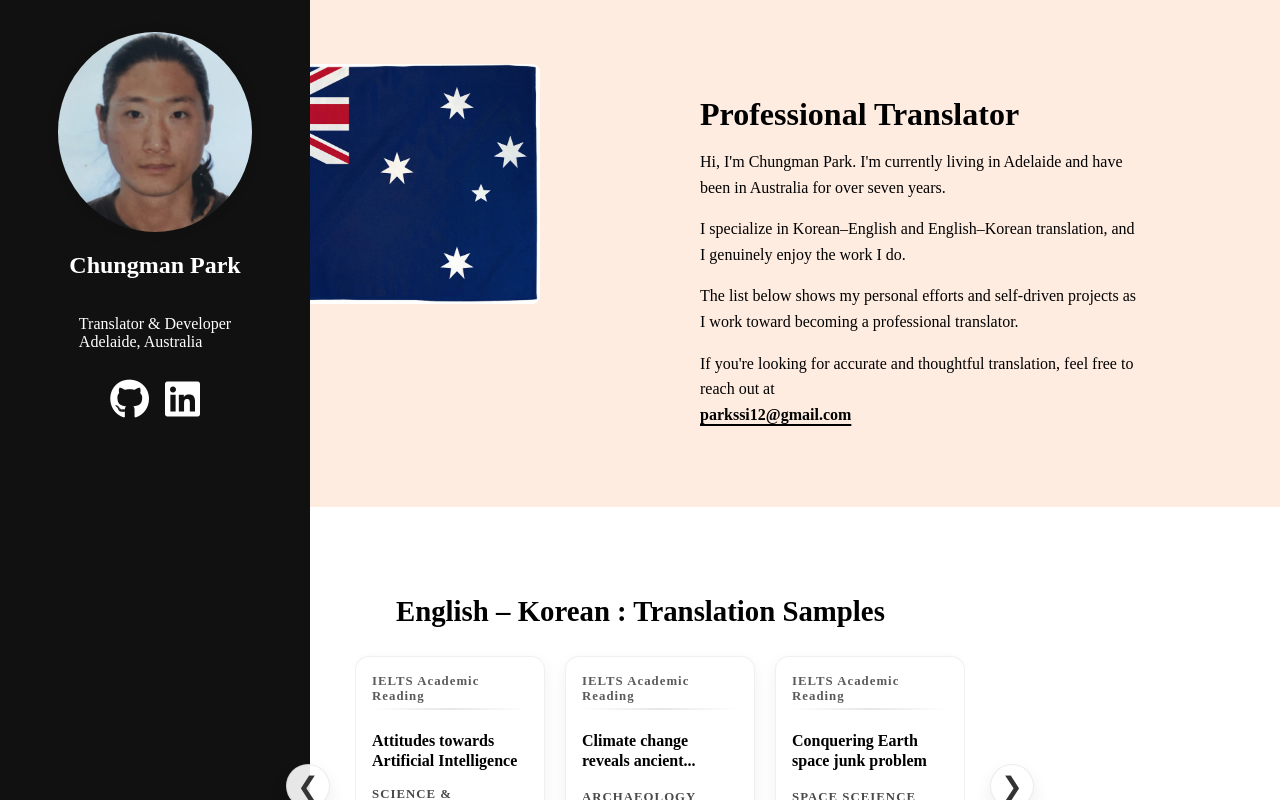
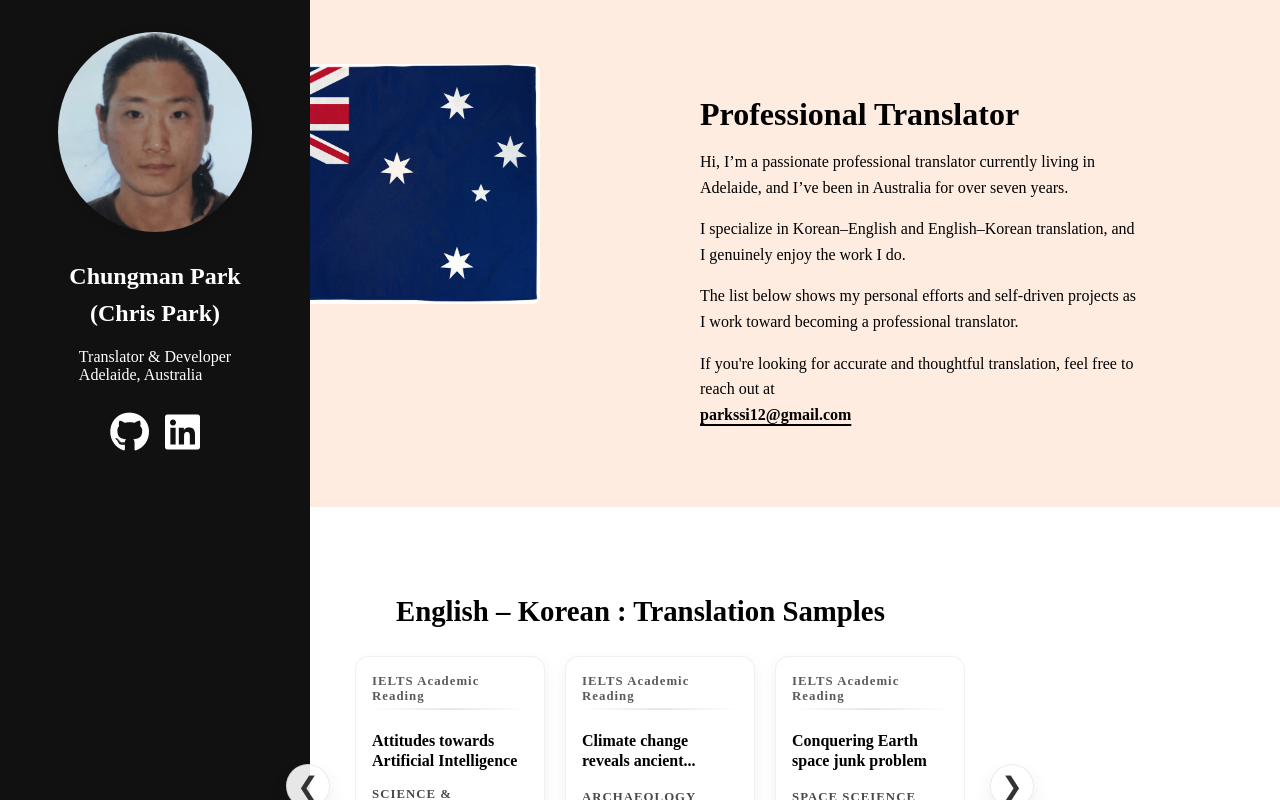
Before and after one commit to ChungmanPARK12/translator-portfolio, a React (Vite) app: page / in a window 1280 px wide. Shown: the top 800 px of the page. Built offline with nearby package versions, Linux system fonts and the light colour scheme.

Commit message:
Fixed some sections

```diff
--- a/src/components/Intro.jsx
+++ b/src/components/Intro.jsx
@@ -10,7 +10,7 @@ export default function Intro() {
         </div>
         <div className="intro-text">
           <h1>Professional Translator</h1>
-          <p>Hi, I'm Chungman Park. I'm currently living in Adelaide and have been in Australia for over seven years.</p>
+          <p>Hi, I’m a passionate professional translator currently living in Adelaide, and I’ve been in Australia for over seven years.</p>
           <p>
             I specialize in Korean–English and English–Korean translation, and I genuinely enjoy the work I do.
           </p>
--- a/src/components/Sidebar.css
+++ b/src/components/Sidebar.css
@@ -74,3 +74,12 @@
 .social-icons a:hover .tooltip {
   opacity: 1;
 }
+
+.sidebar h2 {
+  margin: 4px 0;      /* 기본 h2 여백 제거 */
+  line-height: 1.2;   /* 줄 간격 줄이기 */
+}
+
+.sidebar h2:first-of-type {
+  margin-top: 30px;   /* 사진 아래 여백만 유지 */
+}
--- a/src/components/Sidebar.jsx
+++ b/src/components/Sidebar.jsx
@@ -7,6 +7,8 @@ const Sidebar = () => {
     <div className="sidebar">
       <img src={profileImg} alt="Profile" className="profile-pic" />
       <h2>Chungman Park</h2>
+      <h2>(Chris Park)</h2>
+
       <p>Translator & Developer<br />Adelaide, Australia</p>
 
       <div className="social-icons">
```
